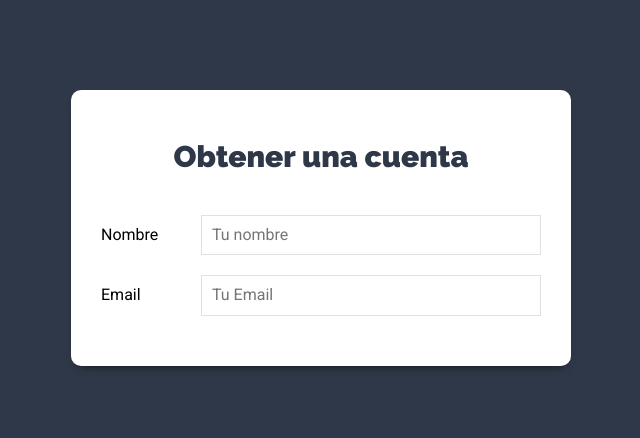
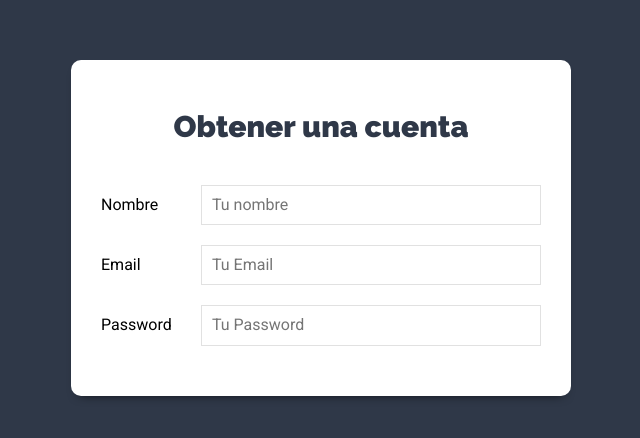
Before and after one commit to genarogg/tareas-mern-vista, a React (Create React App) app: page /nueva-cuenta in a window 1280 px wide. Shown: the part 172-610 px from the top of the page, without its empty margins (319-959 px from the left). Built offline with nearby package versions, Linux system fonts and the light colour scheme.

Commit message:
Password

```diff
--- a/src/components/auth/NuevaCuenta.js
+++ b/src/components/auth/NuevaCuenta.js
@@ -55,6 +55,17 @@ const NuevaCuenta = () => {
               onChange={onChange}
             />
           </div>
+          <div className="campo-form">
+            <label htmlFor="password">Password</label>
+            <input
+              type="password"
+              name="password"
+              id="password"
+              placeholder="Tu Password"
+              value={password}
+              onChange={onChange}
+            />
+          </div>
 
 
         </form>
```
